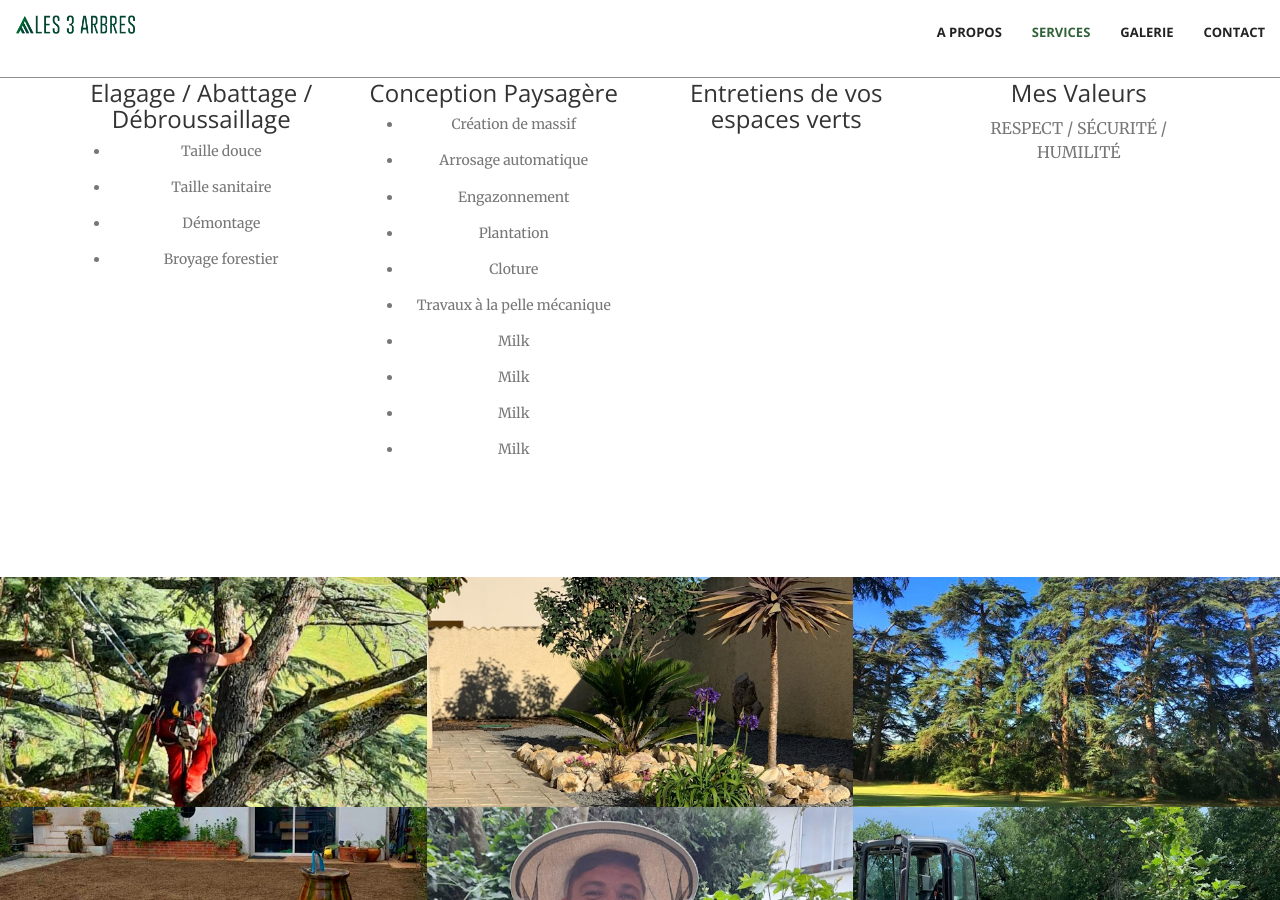
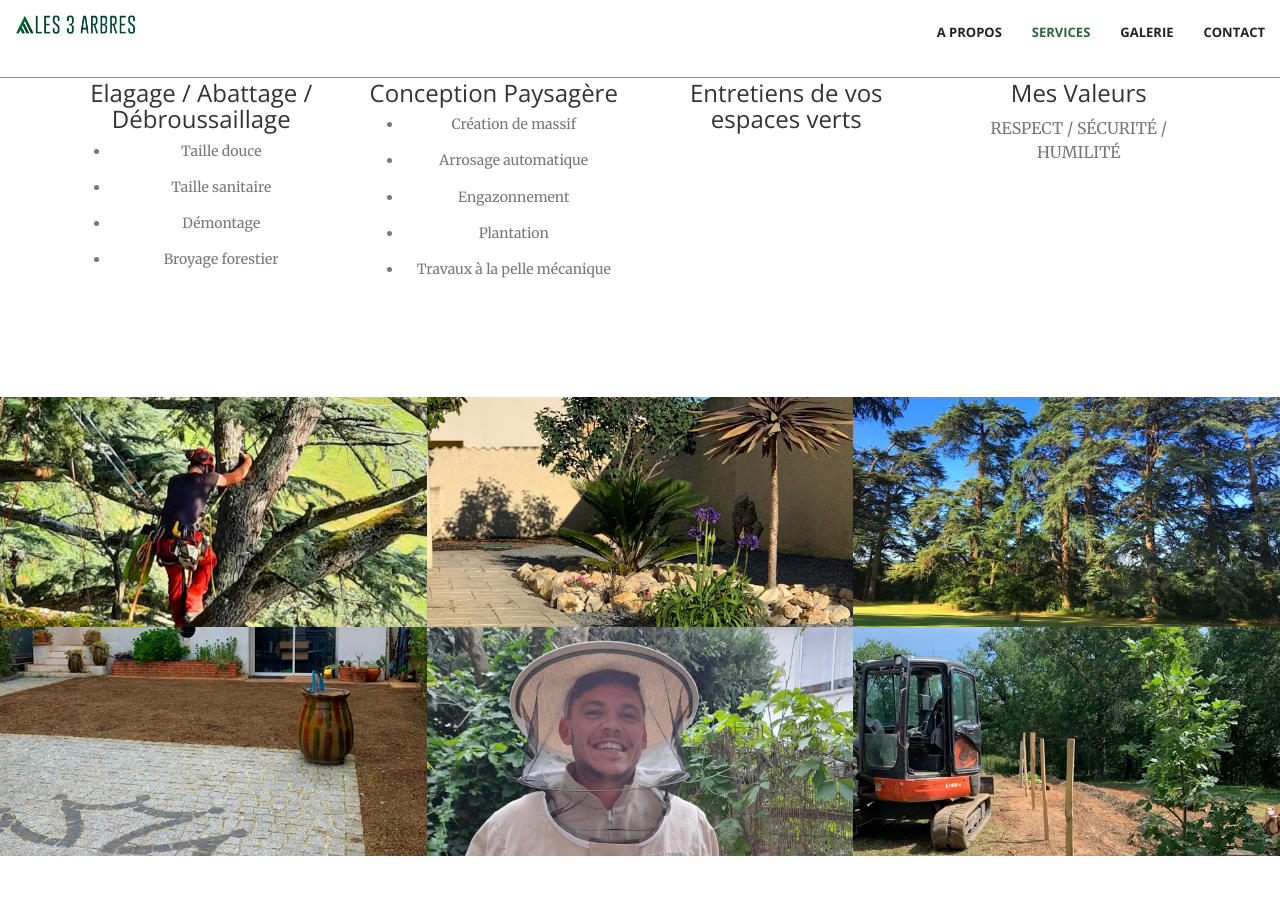
Before and after one commit to 3Abres/3Abres.github.io, a Jekyll site: the page built from index.html, in a window 1280 px wide and 900 px high, scrolled down 1822 px. Built offline with Jekyll 4.4.1, drawn with Linux system fonts in a browser that asks for light colours.

Commit message:
Update services.html

```diff
--- a/_includes/services.html
+++ b/_includes/services.html
@@ -30,16 +30,13 @@
                     <h3>Conception Paysagère </h3>
                     <p class="text-muted">
                     <ul>
-                      <li>Création de massif</li>
-                      <li>Arrosage automatique </li>
+
+                      <li>Création de massif  </li>
+                      <li>Arrosage automatique</li>
                       <li>Engazonnement</li>
-                      <li>Plantation</li>
-                      <li>Cloture</li>
+                      <li>Plantation </li>
                       <li>Travaux à la pelle mécanique</li>
-                      <li>Milk</li>
-                      <li>Milk</li>
-                      <li>Milk</li>
-                      <li>Milk</li>
+
                     </ul>
                 </p>
                 </div>
```
